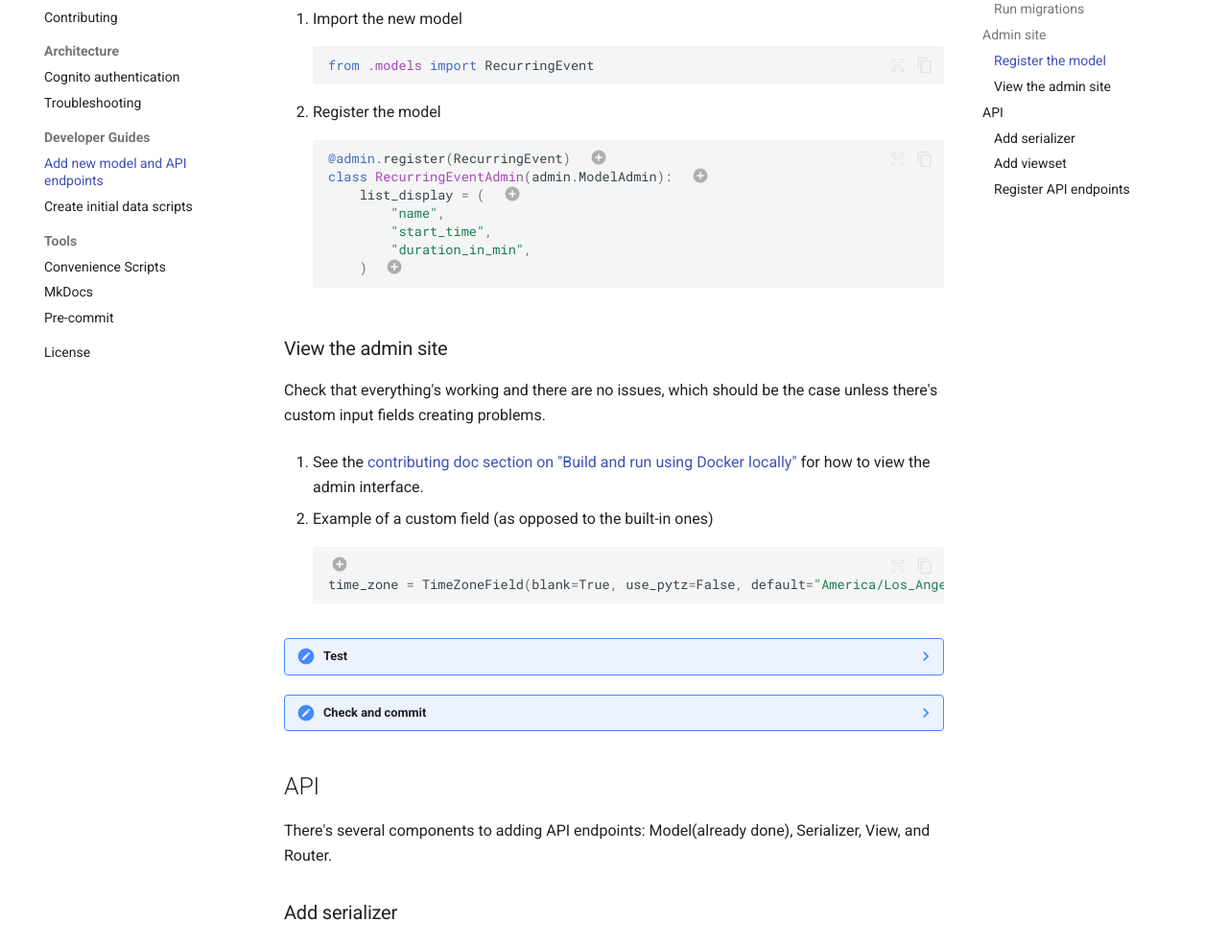
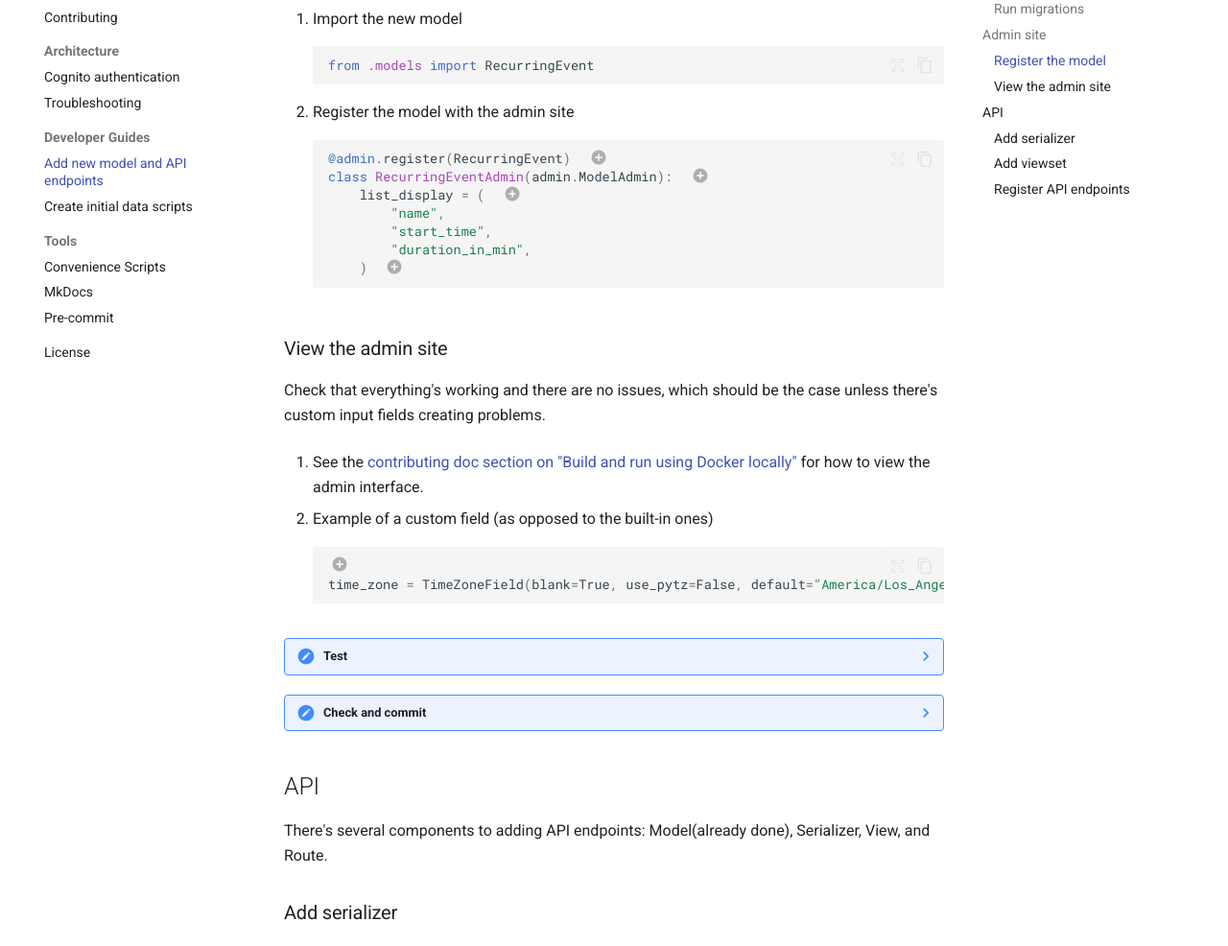
Before and after one commit to hackforla/peopledepot, an MkDocs documentation site: the page built from docs/how-to/add-model-and-api-endpoints.md, in a window 1280 px wide and 1400 px high, scrolled down 1638 px. Shown: the part 153-1139 px from the top of the window at 96% size. Built offline with MkDocs 1.6.1 and Material for MkDocs 9.7.7, drawn with Linux system fonts in a browser that asks for light colours; comment, search, counter and statistics services are not loaded; some of the changed lines change nothing that is shown; some of the changed text lies outside the part shown.

Commit message:
docs: add model page tweaks

````diff
--- a/docs/how-to/add-model-and-api-endpoints.md
+++ b/docs/how-to/add-model-and-api-endpoints.md
@@ -184,7 +184,7 @@
     from .models import RecurringEvent
     ```
 
-1. Register the model
+1. Register the model with the admin site
 
     ```python
     @admin.register(RecurringEvent)  # (2)!
@@ -239,7 +239,7 @@
 
 ## API
 
-There's several components to adding API endpoints: Model(already done), Serializer, View, and Router.
+There's several components to adding API endpoints: Model(already done), Serializer, View, and Route.
 
 ### Add serializer
 
@@ -333,7 +333,7 @@
         1. For now use `permission_classes = [IsAuthenticated]`
         1. It doesn't control permissions the way we want, but we will fix it later.
 
-??? note "Extended example"
+??? note "Extended example: Query Params"
     This example shows how to add a filter params. It's done for the [user model](https://github.com/hackforla/peopledepot/issues/15) as a [requirement](https://github.com/hackforla/peopledepot/issues/10) from VRMS.
 
     1. Here's a more complex API doc example (this example is using the User model's ViewSet)
@@ -396,11 +396,12 @@
         class UserViewSet(viewsets.ModelViewSet):
             ...
 
-            def get_queryset(self):
+            # (1)!
+            def get_queryset(self):  # (2)!
                 """
                 Optionally filter users by an 'email' and/or 'username' query paramerter in the URL
                 """
-                queryset = get_user_model().objects.all()
+                queryset = get_user_model().objects.all()  # (3)!
                 email = self.request.query_params.get("email")
                 if email is not None:
                     queryset = queryset.filter(email=email)
````
